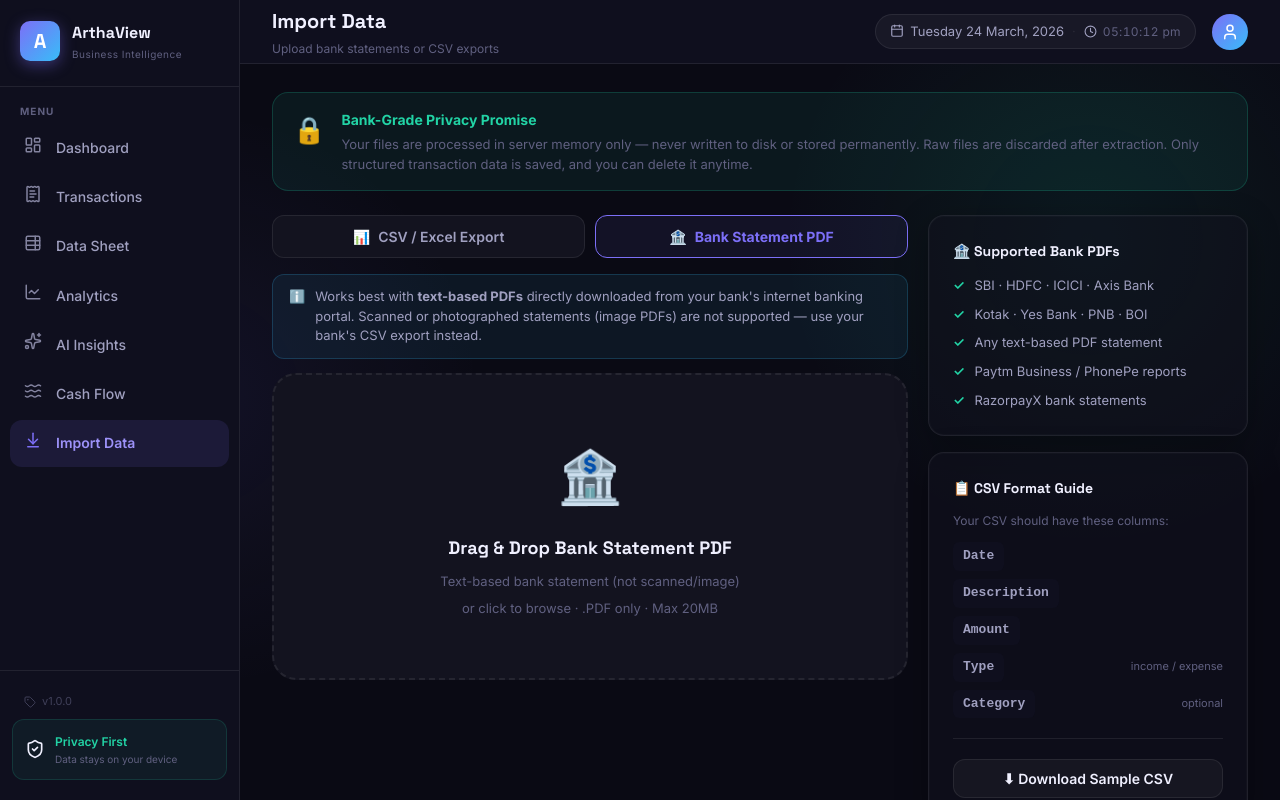
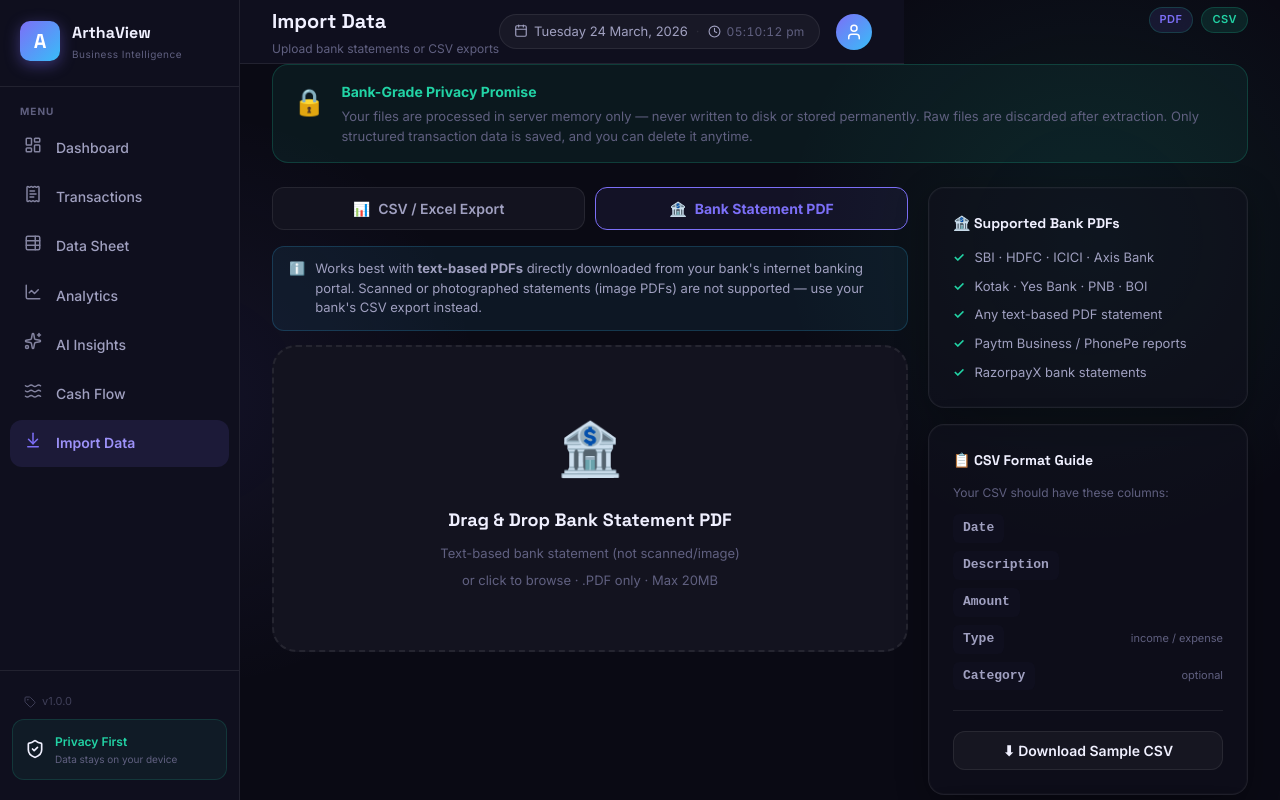
Before and after one commit to SE7EN2028/ArthaView, a React (Vite) app in the folder frontend/: page / in a window 1280 px wide. Both pictures are taken after a click on the button "Add Your Data to Start". Shown: the top 800 px of the page. Built offline with nearby package versions, Linux system fonts and the light colour scheme.

Commit message:
feat: improve drag-and-drop feedback and add supported file badges to Upload page

```diff
--- a/frontend/src/pages/Upload.jsx
+++ b/frontend/src/pages/Upload.jsx
@@ -41,13 +41,15 @@
           </button>
         </div>
       ) : (
-        <div className="dropzone-content">
-          <div className="dropzone-icon">{isDragActive ? '🎯' : cfg.icon}</div>
-          <div className="dropzone-title">
-            {isDragActive ? `Drop ${cfg.label} here!` : `Drag & Drop ${cfg.label}`}
+        <div className={`dropzone-content ${isDragActive ? 'active-pulse' : ''}`}>
+          <div className="dropzone-icon" style={{ transform: isDragActive ? 'scale(1.2)' : 'none', transition: '0.2s' }}>
+            {isDragActive ? '📥' : cfg.icon}
+          </div>
+          <div className="dropzone-title" style={{ color: isDragActive ? cfg.color : '' }}>
+            {isDragActive ? 'Release to upload...' : `Drag & Drop ${cfg.label}`}
           </div>
           <div className="dropzone-sub">{cfg.desc}</div>
-          <div className="dropzone-sub" style={{ marginTop: 6 }}>or click to browse · {cfg.ext.toUpperCase()} only · Max 20MB</div>
+          <div className="dropzone-sub" style={{ marginTop: 6 }}>or click to browse &middot; {cfg.ext.toUpperCase()} only &middot; Max 20MB</div>
         </div>
       )}
     </div>
@@ -90,8 +92,14 @@
 
   return (
     <div>
-      <Header title="Import Data" subtitle="Upload bank statements or CSV exports" />
-      <div className="page-content animate-in">
+      <div style={{ display: 'flex', alignItems: 'center', justifyContent: 'space-between' }}>
+        <Header title="Import Data" subtitle="Upload bank statements or CSV exports" />
+        <div style={{ paddingRight: 32, display: 'flex', gap: 8 }}>
+          <span className="badge badge-purple">PDF</span>
+          <span className="badge badge-green">CSV</span>
+        </div>
+      </div>
+      <div className="page-content animate-in" style={{ paddingTop: 0 }}>
 
         {/* Privacy Notice */}
         <div className="privacy-banner">
```
